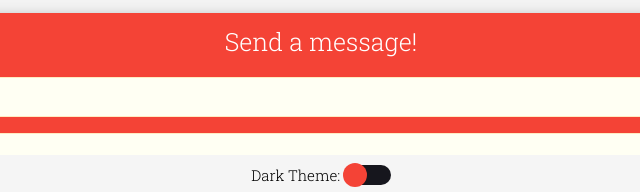
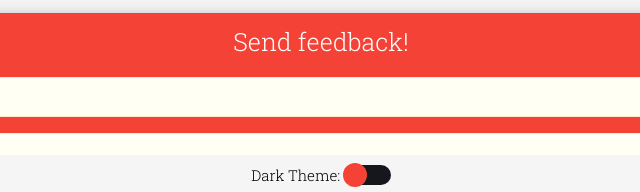
Before and after one commit to redreadtech/redreadtech.github.io, a plain HTML site: page index.html in a window 1280 px wide. Shown: the part 606-798 px from the top of the page, 319-959 px from the left. Drawn offline with nearby package versions, Linux system fonts and the light colour scheme; no server answers; a web font is replaced by a local one.

Commit message:
Update index.html

```diff
--- a/index.html
+++ b/index.html
@@ -174,7 +174,7 @@
 
 
         <form class="w3-container w3-round-xlarge w3-card-4 w3-red w3-text-white w3-margin">
-            <h2 class="w3-center" id="#sendMessageTitle">Send a message!</h2>
+            <h2 class="w3-center" id="#sendMessageTitle">Send feedback!</h2>
 
             <div class="w3-row w3-section">
                 <div class="w3-col" style="width:50px"><i class="w3-xxlarge fa fa-user"></i></div>
```
